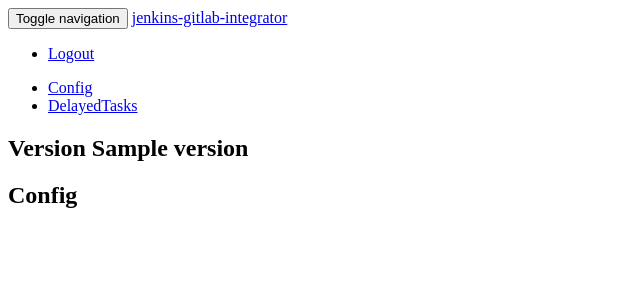
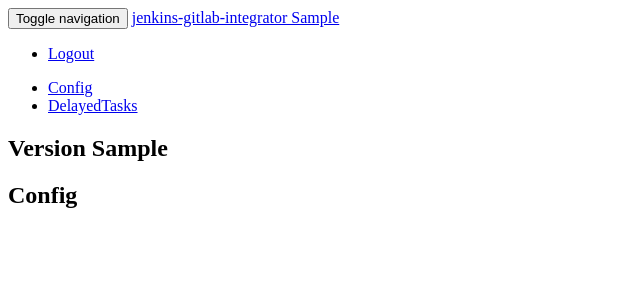
Before and after one commit to alfssobsd/jenkins-gitlab-integrator, a Python web app: template server/templates/admin/index.html.j2 in a window 1280 px wide. Shown: the top 300 px of the page, without its empty margins (0-640 px from the left). Run offline with Jinja, Linux system fonts and the light colour scheme; the template is opened without the code that fills it: most values are stand-ins (such as "Sample title", 1, 10 or a date in 2020).

Commit message:
add docker-entrypoint, app_version, command for build release

```diff
--- a/server/core/views/admin.py
+++ b/server/core/views/admin.py
@@ -16,8 +16,7 @@
     @aiohttp_jinja2.template('admin/index.html.j2')
     @require_permission(Permission.ADMIN_UI)
     async def get(self):
-        return { 'config': pprint.pformat(self.request.app['config'], indent=2, width=256),
-                 'version' : self.request.app['version']}
+        return { 'config': pprint.pformat(self.request.app['config'], indent=2, width=256)}
 
 class AdminDelayedTasksEditView(web.View, LoggingMixin):
     """
--- a/server/core/views/common.py
+++ b/server/core/views/common.py
@@ -64,5 +64,6 @@
         all_running_tasks = asyncio.Task.all_tasks()
         tasks = await self.delayed_task_manager.get_by_status(DelayedTaskStatus.NEW, 150)
         stats = { 'coroutines_run' : len(all_running_tasks),
-                  'task_in_queue': len(tasks) }
+                  'task_in_queue': len(tasks),
+                  'app_version': self.request.app['app_version'] }
         return web.json_response(stats)
--- a/server/templates/admin/base-admin.html.j2
+++ b/server/templates/admin/base-admin.html.j2
@@ -15,7 +15,7 @@
           <span class="icon-bar"></span>
           <span class="icon-bar"></span>
         </button>
-        <a class="navbar-brand" href="#">jenkins-gitlab-integrator</a>
+        <a class="navbar-brand" href="#">jenkins-gitlab-integrator {{ app_version }}</a>
       </div>
       <div id="navbar" class="navbar-collapse collapse">
         <ul class="nav navbar-nav navbar-right">
--- a/server/templates/admin/index.html.j2
+++ b/server/templates/admin/index.html.j2
@@ -5,7 +5,7 @@
 {% endblock %}
 
 {% block payload %}
-<h2>Version {{ version }} </h2>
+<h2>Version {{ app_version }} </h2>
 <h2>Config</h2>
 <figure class="highlight">
   <pre>
```
Also changed, not shown: server/main.py (+9 -2 lines), README.md, 3 other files.
